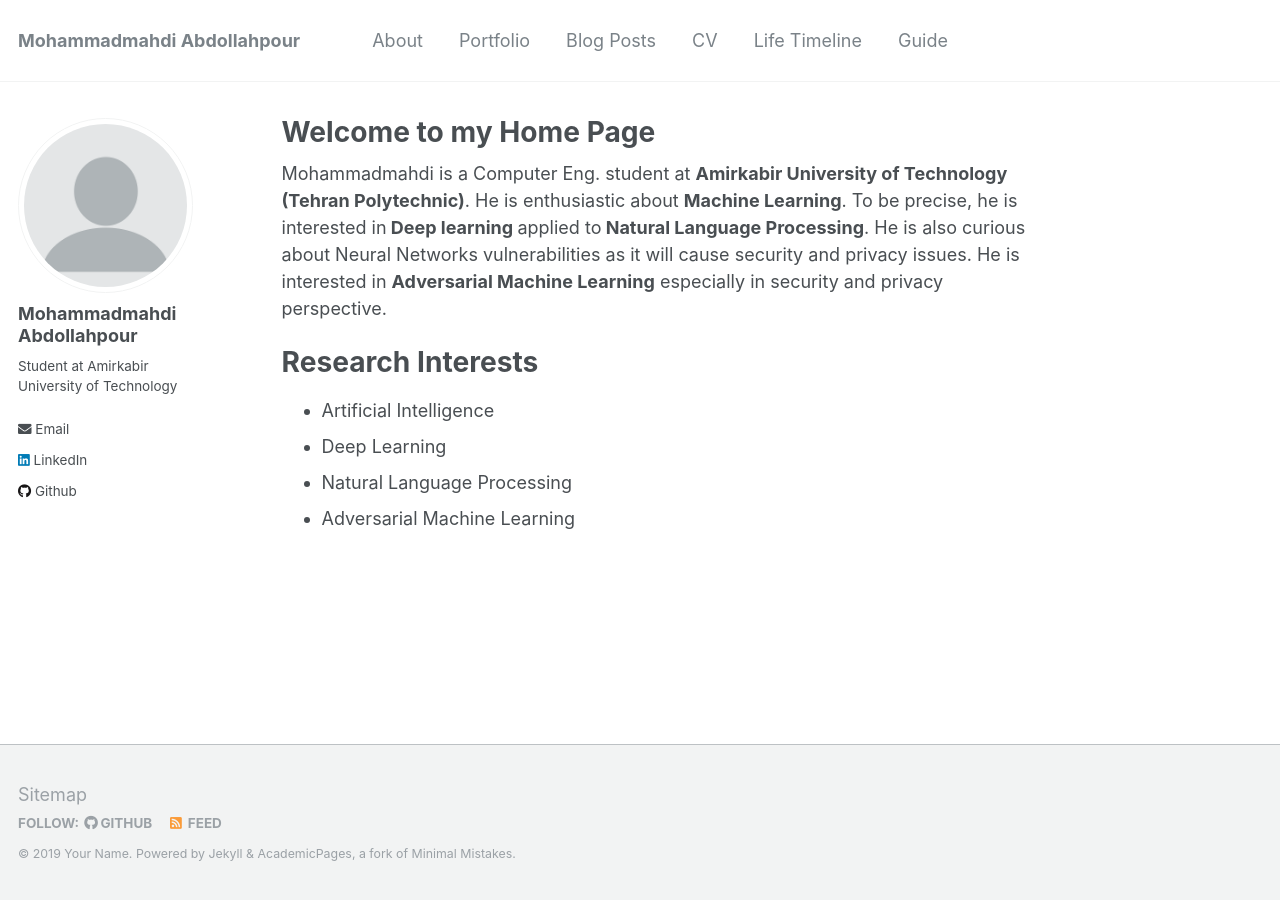
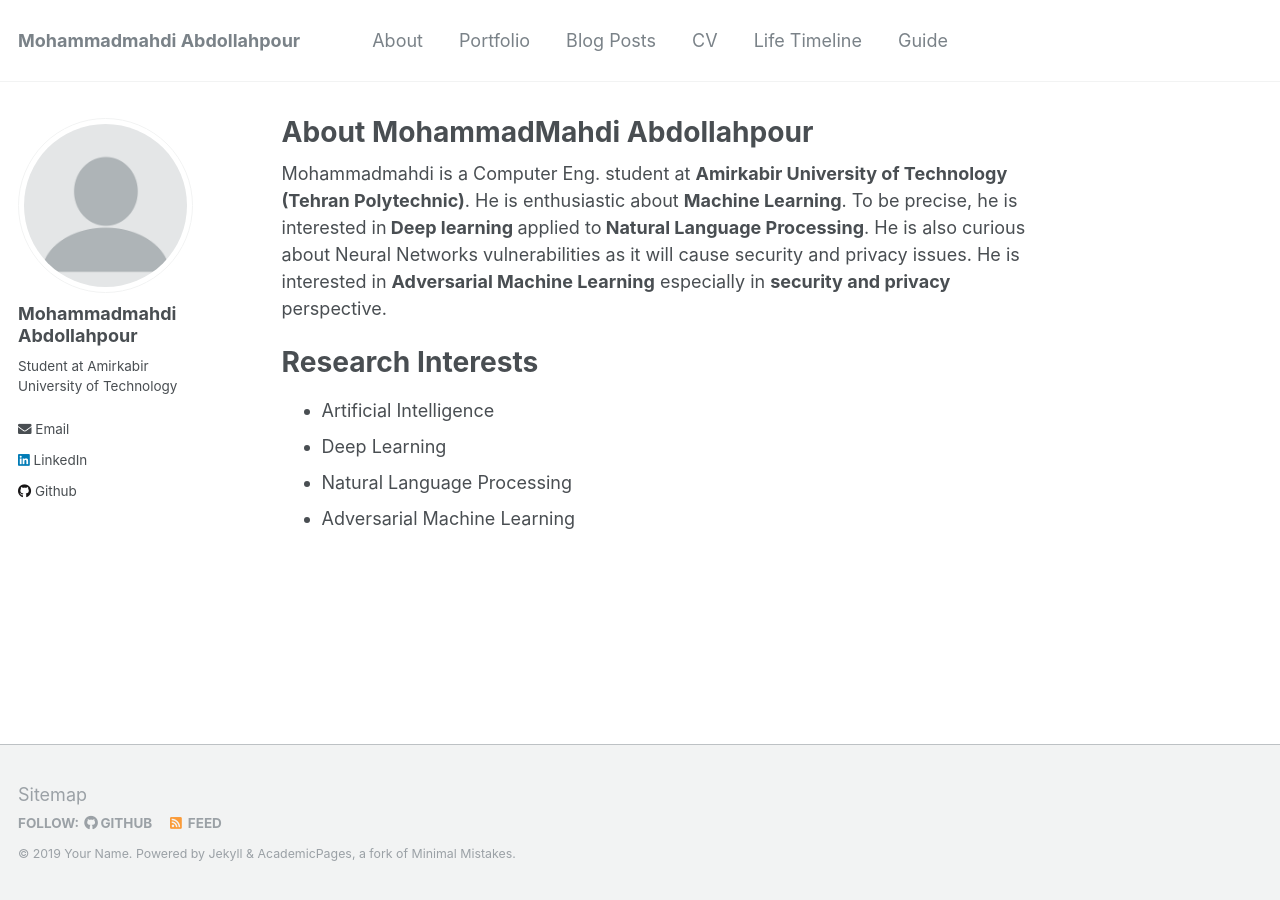
Before and after one commit to mahdiabdollahpour/mahdiabdollahpour.github.io, a Jekyll site: the page built from _pages/about.md, in a window 1280 px wide. Built offline with Jekyll 4.4.1, drawn with Linux system fonts in a browser that asks for light colours.

Commit message:
Update about.md

```diff
--- a/_pages/about.md
+++ b/_pages/about.md
@@ -1,6 +1,6 @@
 ---
 permalink: /
-title: "Welcome to my Home Page"
+title: "About MohammadMahdi Abdollahpour"
 excerpt: "About me"
 author_profile: true
 redirect_from:
@@ -8,7 +8,7 @@ redirect_from:
   - /about.html
 ---
 
-Mohammadmahdi is a Computer Eng. student at <Strong>Amirkabir University of Technology (Tehran Polytechnic)</Strong>. He is enthusiastic about <Strong>Machine Learning</Strong>. To be precise, he is interested in<Strong> Deep learning </Strong>applied to<Strong> Natural Language Processing</Strong>. He is also curious about Neural Networks vulnerabilities as it will cause security and privacy issues. He is interested in <Strong>Adversarial Machine Learning</Strong> especially in security and privacy perspective.
+Mohammadmahdi is a Computer Eng. student at <Strong>Amirkabir University of Technology (Tehran Polytechnic)</Strong>. He is enthusiastic about <Strong>Machine Learning</Strong>. To be precise, he is interested in<Strong> Deep learning </Strong>applied to<Strong> Natural Language Processing</Strong>. He is also curious about Neural Networks vulnerabilities as it will cause security and privacy issues. He is interested in <Strong>Adversarial Machine Learning</Strong> especially in <Strong>security and privacy</Strong> perspective.
 
 Research Interests
 ======
```
